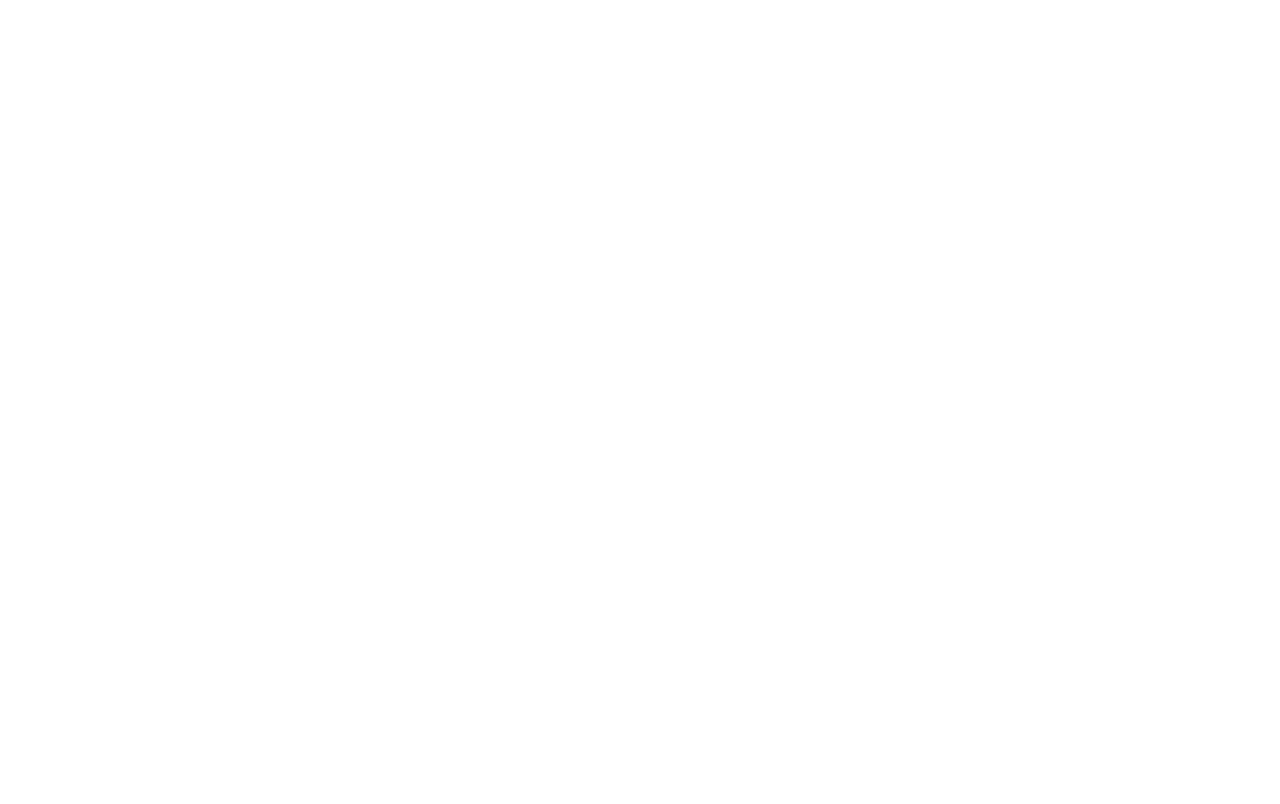
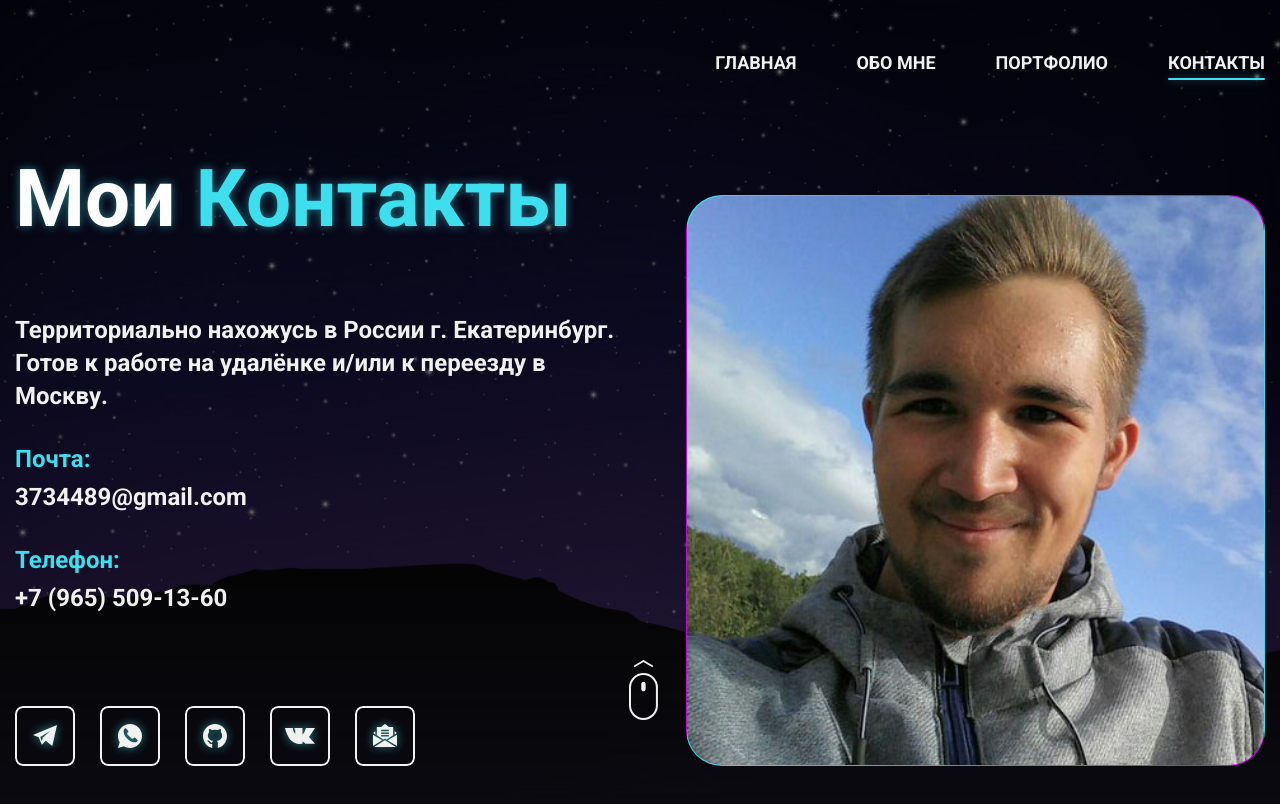
Before and after one commit to n1kko777/n1kko777-dev, a React (Create React App) app: page /contacts in a window 1280 px wide. Shown: the top 804 px of the page. Built offline with nearby package versions, Linux system fonts and the light colour scheme.

Commit message:
Контакты

```diff
--- a/src/App.js
+++ b/src/App.js
@@ -3,6 +3,7 @@
 import { Home } from "./pages/Home";
 import { About } from "./pages/About";
 import { Portfolio } from "./pages/Portfolio";
+import { Contacts } from "./pages/Contacts";
 
 function App() {
   return (
@@ -11,6 +12,7 @@
         <Route exact path="/" component={Home} />
         <Route path="/about" component={About} />
         <Route path="/portfolio" component={Portfolio} />
+        <Route path="/contacts" component={Contacts} />
       </Switch>
     </BrowserRouter>
   );
--- a/src/components/Container.js
+++ b/src/components/Container.js
@@ -1,8 +1,14 @@
 import React from "react";
 import { Navbar } from "./Navbar";
+import { useLocation } from "react-router-dom";
 export const Container = ({ children }) => {
+  const location = useLocation();
   return (
-    <div className="container-bg container-bg--main">
+    <div
+      className={`container-bg container-bg--${
+        location.pathname === "/contacts" ? "footer" : "main"
+      }`}
+    >
       <div className="wrapper">
         <Navbar />
         {children}
--- a/src/components/Mouse.js
+++ b/src/components/Mouse.js
@@ -1,11 +1,12 @@
 import React from "react";
 import MouseIcon from "../assets/icons/scroll_vniz.svg";
+import MouseIconUp from "../assets/icons/scroll_vverh.svg";
 import { Link } from "react-router-dom";
 
-export const Mouse = ({ link }) => {
+export const Mouse = ({ link, up = false }) => {
   return (
     <Link to={link} className="mouse">
-      <img src={MouseIcon} alt="Далее" />
+      <img src={up ? MouseIconUp : MouseIcon} alt="Далее" />
     </Link>
   );
 };
--- /dev/null
+++ b/src/pages/Contacts.js
@@ -0,0 +1,56 @@
+import React from "react";
+
+import { Container } from "../components/Container";
+import { Mouse } from "../components/Mouse";
+import Avatar from "../assets/img/avatar.jpg";
+import { Socials } from "../components/Socials";
+
+export const Contacts = () => {
+  return (
+    <Container>
+      <main>
+        <div className="row">
+          <div className="col">
+            <h1 className="title">
+              Мои <span>Контакты</span>
+            </h1>
+            <div className="description">
+              <p>
+                Территориально нахожусь в России г. Екатеринбург.
+                <br />
+                Готов к работе на удалёнке и/или к переезду в Москву.
+              </p>
+
+              <h2 className="subtitle">Почта:</h2>
+              <p>
+                <a
+                  target="_blank"
+                  rel="noopener noreferrer"
+                  href="mailto:3734489@gmail.com"
+                >
+                  3734489@gmail.com
+                </a>
+              </p>
+
+              <h2 className="subtitle">Телефон:</h2>
+              <p>
+                <a href="tel:+79655091360">+7 (965) 509-13-60</a>
+              </p>
+            </div>
+
+            <Socials />
+          </div>
+          <div className="col mt50">
+            <div className="avatar">
+              <div className="avatar-wrapper">
+                <img src={Avatar} alt="Никита Тарасов" />
+              </div>
+            </div>
+          </div>
+        </div>
+      </main>
+
+      <Mouse link="/portfolio" up={true} />
+    </Container>
+  );
+};
--- a/src/pages/Portfolio.js
+++ b/src/pages/Portfolio.js
@@ -100,7 +100,7 @@
         </div>
       </main>
 
-      <Mouse link="/portfolio" />
+      <Mouse link="/contacts" />
     </Container>
   );
 };
--- a/src/scss/components/_all.scss
+++ b/src/scss/components/_all.scss
@@ -5,3 +5,4 @@
 @import './mouse';
 @import './slider';
 @import './modal';
+@import './avatar';
--- /dev/null
+++ b/src/scss/components/_avatar.scss
@@ -0,0 +1,24 @@
+.avatar {
+    display: flex;
+    align-items: center;
+    justify-content: flex-end;
+    width: 100%;
+
+    &-wrapper {
+        display: block;
+        overflow: hidden;
+        width: 100%;
+        max-width: 579px;
+        max-height: 571px;
+        border-radius: 36px;
+        background: linear-gradient(90deg, #3DDEED 0%, #CB00DD 99.66%, #CB00DD 100%);
+        border: 1px solid transparent;
+
+        img {
+            width: 100%;
+            height: 100%;
+            object-fit: cover;
+            border-radius: 36px;
+        }
+    }
+}
--- a/src/scss/components/_description.scss
+++ b/src/scss/components/_description.scss
@@ -1,4 +1,8 @@
 .description {
     margin-top: 60px;
     margin-bottom: 30px;
+
+    a:hover {
+        text-decoration: underline;
+    }
 }
--- a/src/scss/components/_mouse.scss
+++ b/src/scss/components/_mouse.scss
@@ -5,7 +5,7 @@
     background-color: transparent;
     border: none;
     cursor: pointer;
-    position: absolute;
+    position: fixed;
     bottom: 10%;
     left: calc(50% - 10.56px);
 }
```
Also changed, not shown: src/scss/components/_slider.scss (+1 -0 lines), src/assets/icons/scroll_vverh.svg (added), src/assets/img/avatar.jpg (added).
